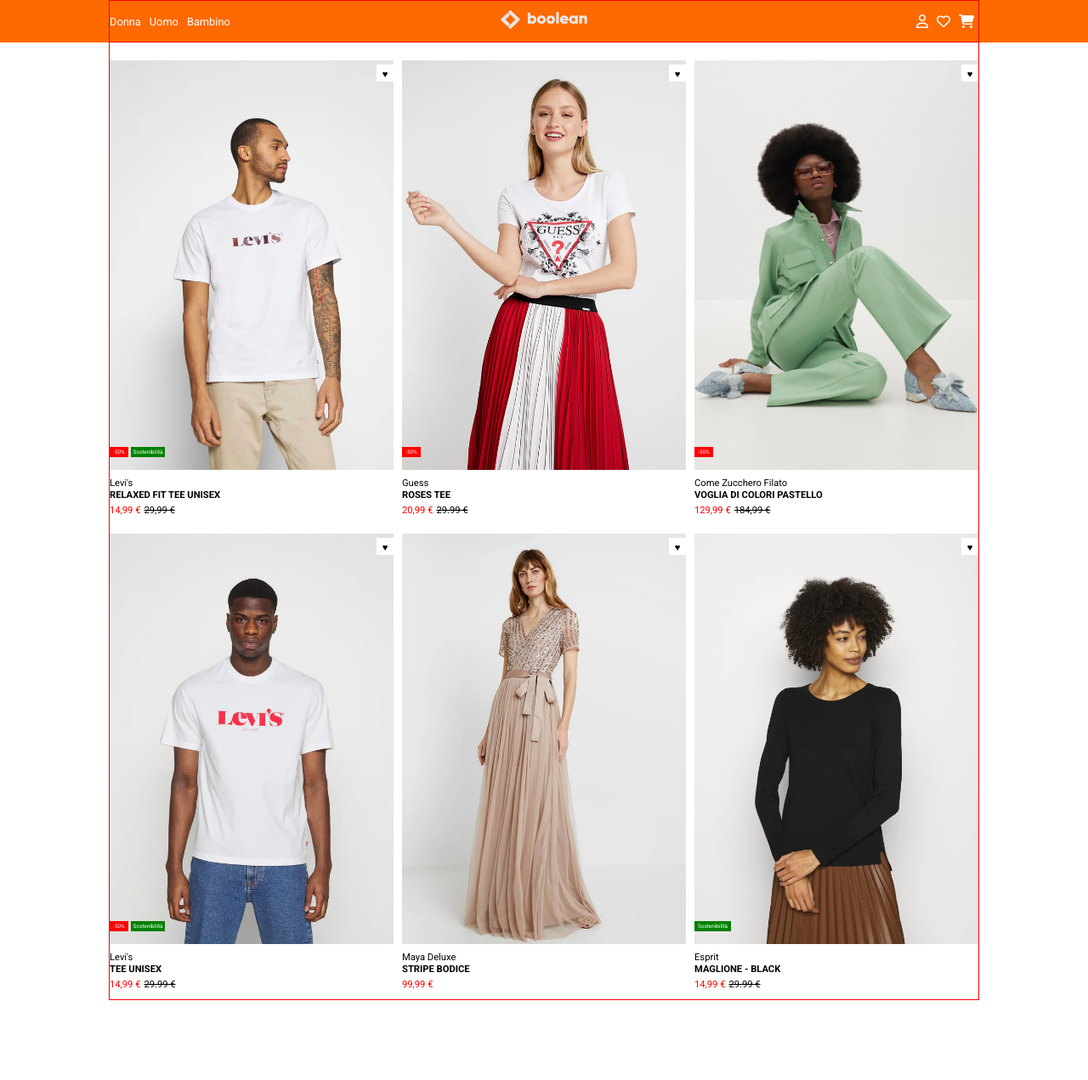
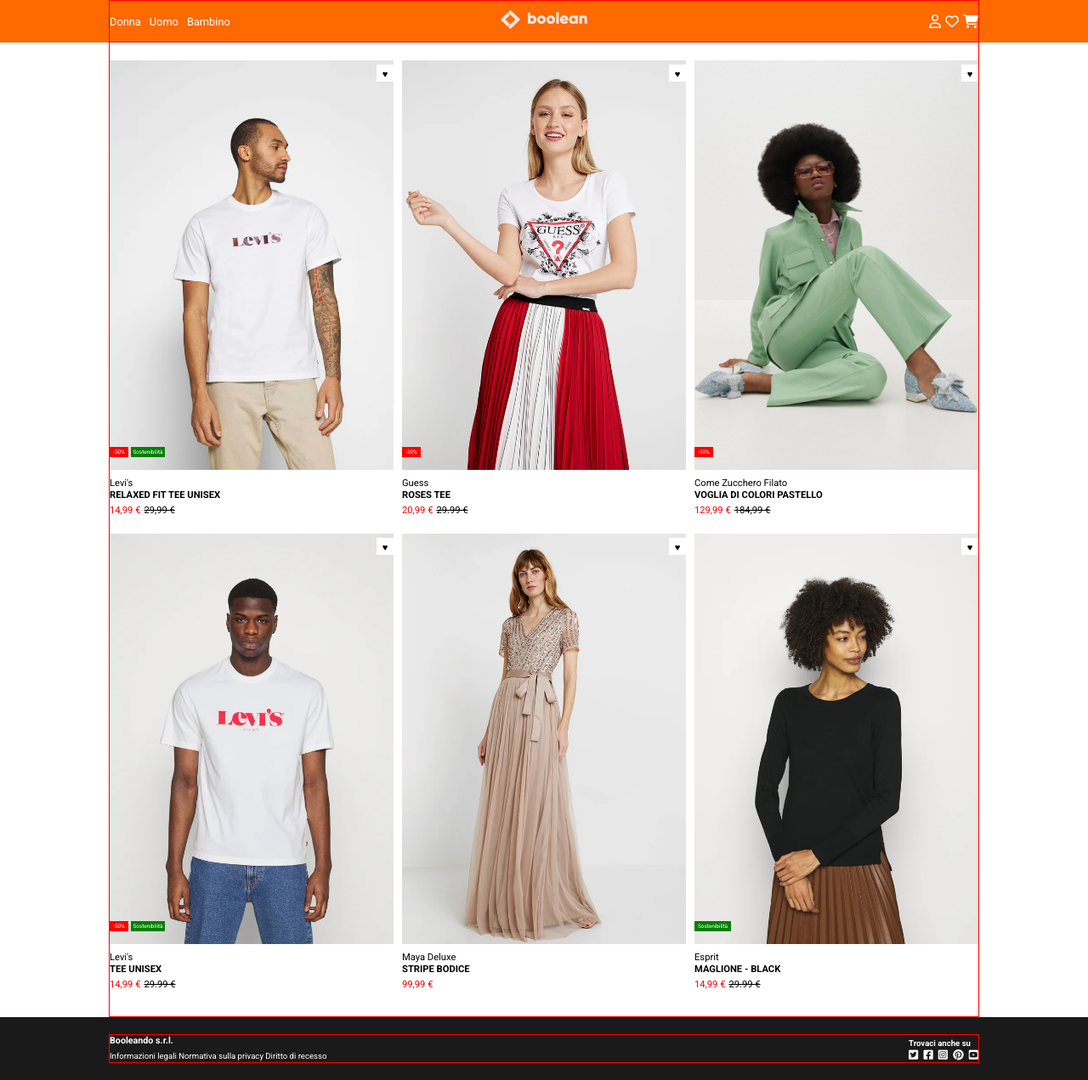
Before and after one commit to marcomazzotti/html-css-boolando, a plain HTML site: page index.html in a window 1280 px wide. Shown: the whole page at 85% size. Before the commit the page ends 1177 px from the top, so only its background shows below. Drawn offline with Linux system fonts and the light colour scheme.

Commit message:
Add: footer

```diff
--- a/css/style.css
+++ b/css/style.css
@@ -36,6 +36,10 @@
 
 .padding-top{
   padding-top: 70px;
+}
+
+.padding-bottom{
+  padding-bottom: 20px;
 }
 
 .card span{
@@ -166,6 +170,31 @@
   justify-content: flex-end;
 }
 
-#icons{
-  padding: 0 5px;
+#user, #heart, #shop{
+  padding: 0 0 0 5px;
 }
+
+/* FOOTER */
+.footer{
+  color: white;
+  background-color: #1a1a1a;
+  padding: 20px 0;
+}
+
+.footer span{
+  font-size: 0.6rem;
+}
+
+.flex-footer{
+  display: flex;
+  justify-content: space-between;
+  align-items: center;
+}
+
+.right{
+  font-size: 0.8rem;
+}
+
+#facebook, #instagram, #pinterest, #square{
+  padding-left: 3px;
+}
--- a/index.html
+++ b/index.html
@@ -25,9 +25,9 @@
         <img src="img/boolean-logo.png" alt="">
       </div>
       <div class="icons">
-        <i id="icons" class="fa-regular fa-user"></i>
-        <i id="icons" class="fa-regular fa-heart"></i>
-        <i id="icons" class="fa-solid fa-cart-shopping"></i>
+        <i id="user" class="fa-regular fa-user"></i>
+        <i id="heart" class="fa-regular fa-heart"></i>
+        <i id="shop" class="fa-solid fa-cart-shopping"></i>
       </div>
     </div>
   </header>
@@ -87,7 +87,7 @@
           </div>
         </div>
 
-        <div class="col">
+        <div class="col padding-bottom">
           <div class="card">
             <div class="wrap-images">
               <img class="primary" src="img/4.webp" alt="">
@@ -105,7 +105,7 @@
           </div>
         </div>
 
-        <div class="col">
+        <div class="col padding-bottom">
           <div class="card">
             <div class="wrap-images">
               <img class="primary" src="img/5.webp" alt="">
@@ -120,7 +120,7 @@
           </div>
         </div>
 
-        <div class="col">
+        <div class="col padding-bottom">
           <div class="card">
             <div class="wrap-images">
               <img class="primary" src="img/6.webp" alt="">
@@ -142,7 +142,23 @@
   <!-- /main -->
 
   <!-- footer -->
-  <footer></footer>
+  <footer class="footer">
+    <div class="flex-footer container">
+      <div class="left">
+        <h6>Booleando s.r.l.</h6>
+        <span>Informazioni legali Normativa sulla privacy Diritto di recesso</span>
+      </div>
+      <div class="right">
+        <span><strong>Trovaci anche su</strong></span>
+        <br>
+        <i class="fa-brands fa-square-twitter"></i>
+        <i id="facebook" class="fa-brands fa-square-facebook"></i>
+        <i id="instagram" class="fa-brands fa-square-instagram"></i>
+        <i id="pinterest" class="fa-brands fa-pinterest"></i>
+        <i id="square" class="fa-brands fa-square-youtube"></i>
+      </div>
+    </div>
+  </footer>
   <!-- /footer -->
 
 </body>
```
